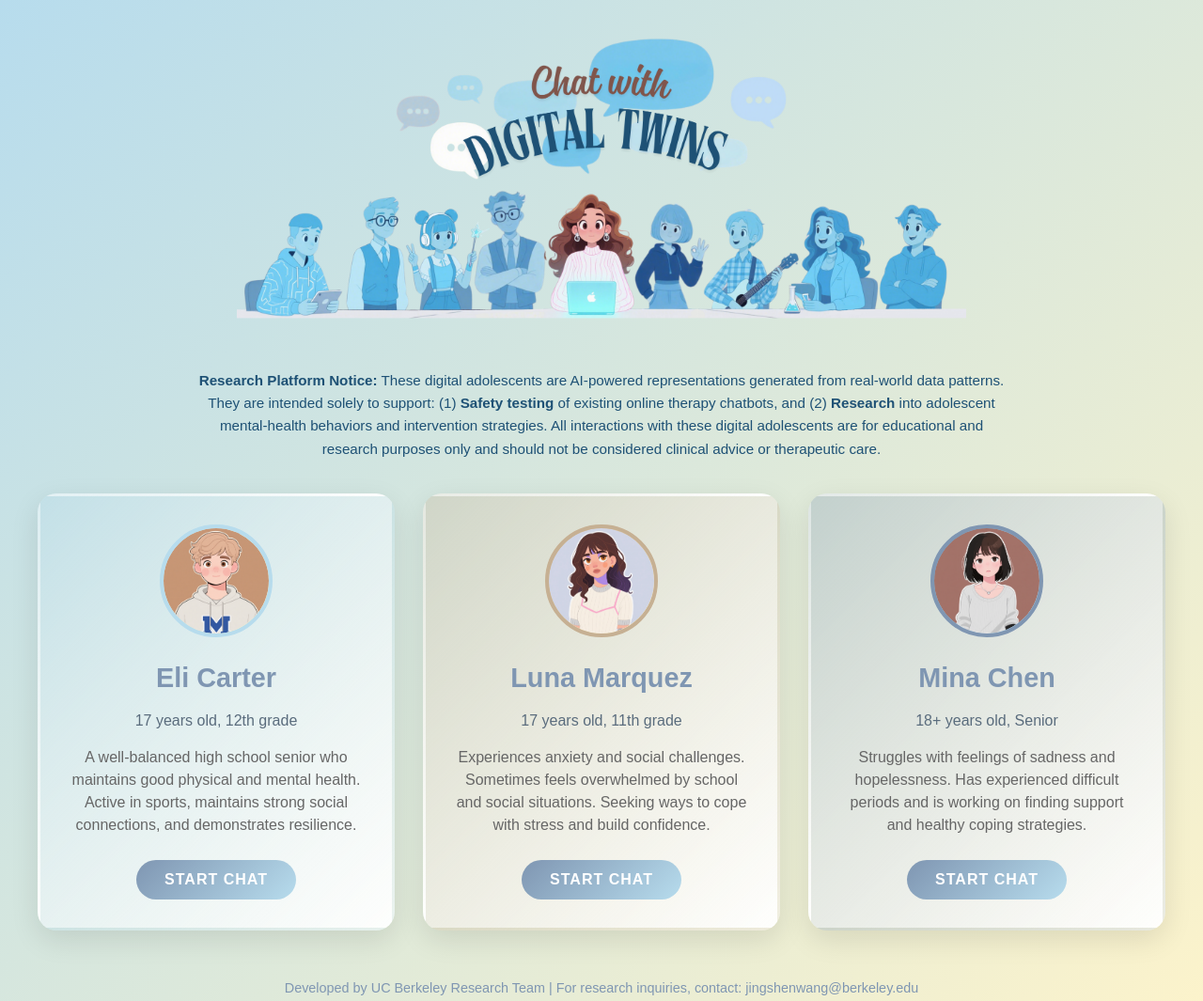
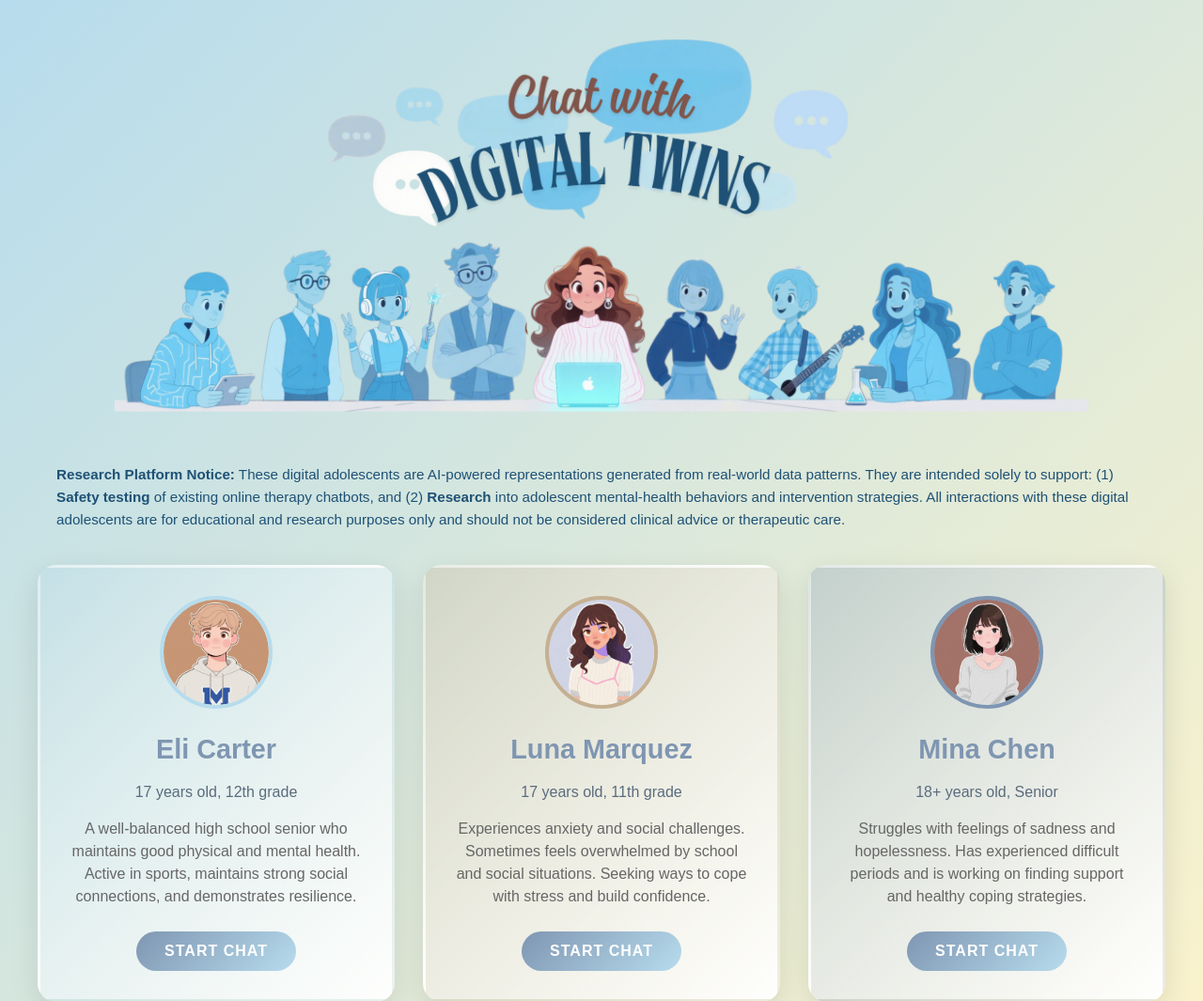
Before and after one commit to Adaptivedesign-AI/rag-chat-adolescents, a Flask app: page / in a window 1280 px wide. Shown: the top 1065 px of the page at 94% size. Run offline with Flask 3, Linux system fonts and the light colour scheme.

Commit message:
Update style.css

```diff
--- a/static/css/style.css
+++ b/static/css/style.css
@@ -25,24 +25,29 @@ body {
     text-align: center;
     margin-bottom: 30px;
     padding: 20px 0;
+    max-width: 1200px;
+    margin-left: auto;
+    margin-right: auto;
 }
 
 .header-image {
-    max-width: 100%;
+    width: 100%;
     height: auto;
-    max-height: 300px;
+    max-height: 400px;
     object-fit: contain;
 }
 
 .disclaimer-text {
-    text-align: center;
+    text-align: left;
     margin-bottom: 35px;
-    max-width: 900px;
+    max-width: 1200px;
     color: #1E5175;
     font-size: 0.95rem;
     line-height: 1.6;
     padding: 0 20px;
     margin-top: -5px;
+    margin-left: auto;
+    margin-right: auto;
 }
 
 .disclaimer-text strong {
```
